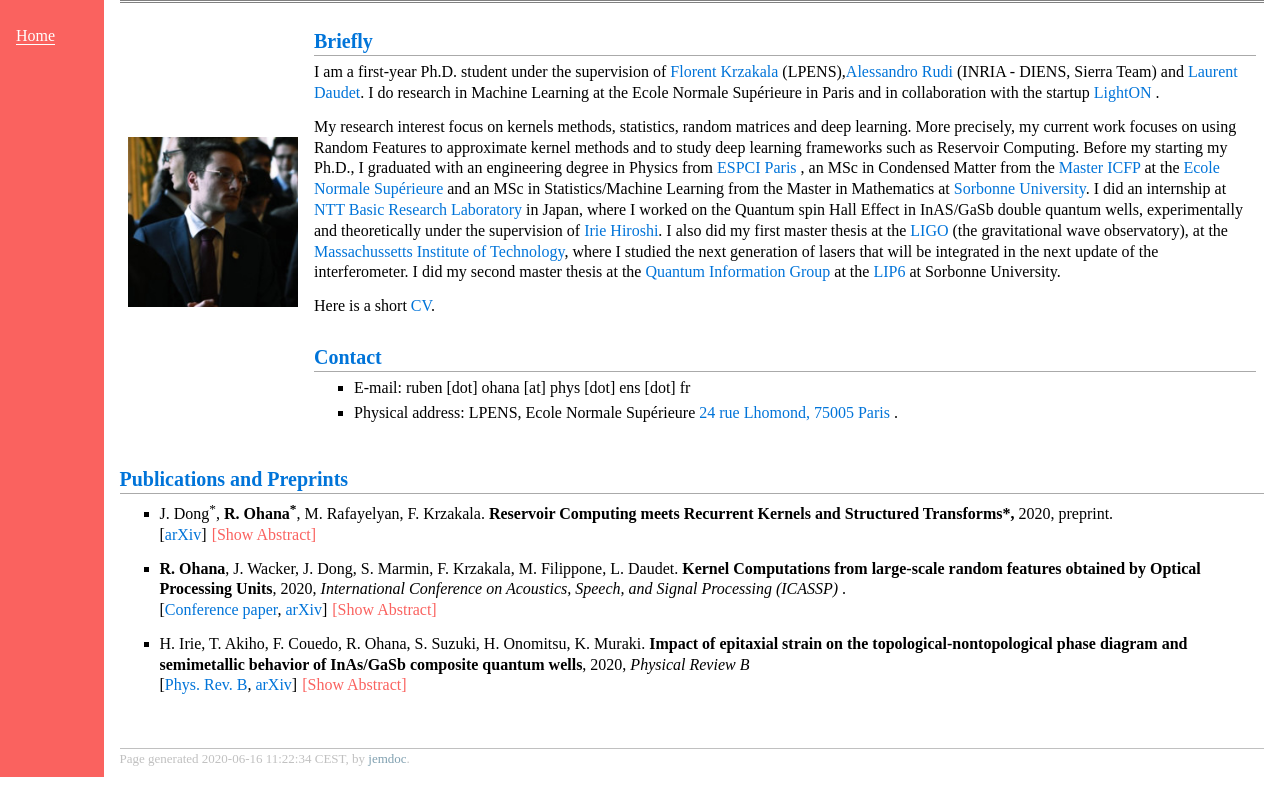
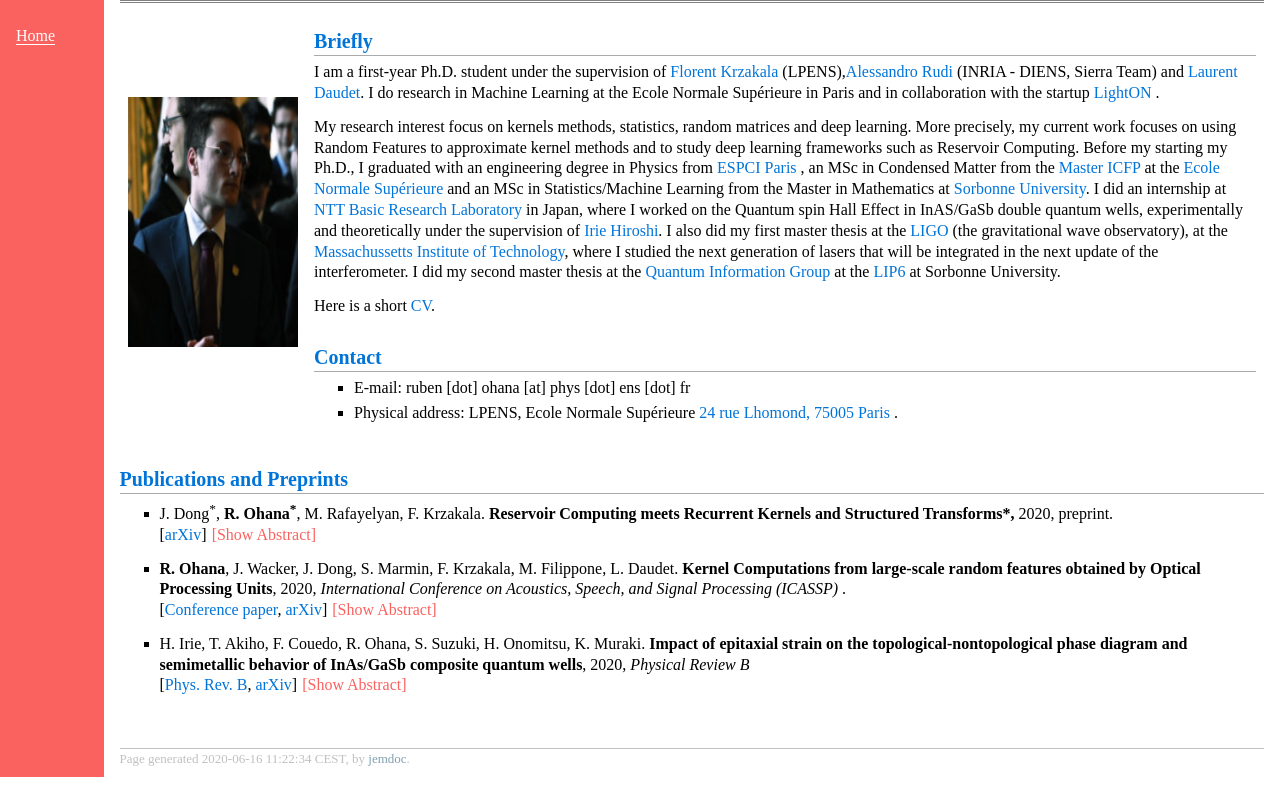
Before and after one commit to rubenohana/rubenohana.github.io, a plain HTML site: page index.html in a window 1280 px wide. Shown: the part 45-830 px from the top of the page. Drawn offline with nearby package versions, Linux system fonts and the light colour scheme.

Commit message:
Add files via upload

```diff
--- a/index.html
+++ b/index.html
@@ -19,7 +19,7 @@
 <h1>Ruben Ohana</h1>
 </div>
 <table class="imgtable"><tr><td>
-<img src="photo.jpg" alt="" width="170px" />&nbsp;</td>
+<img src="photo.jpg" alt="" width="170px" height="250px" />&nbsp;</td>
 <td align="left"><h2>Briefly</h2>
 
 <p> I am a first-year Ph.D. student under the supervision of <a href="https://florentkrzakala.com/"> Florent Krzakala</a> (LPENS),<a href="https://www.di.ens.fr/~rudi/">Alessandro Rudi</a> (INRIA - DIENS, Sierra Team) and  <a href="https://scholar.google.fr/citations?user=PCIAcfUAAAAJ&hl=en">Laurent Daudet</a>. I do research in Machine Learning at the Ecole Normale Supérieure in Paris and in collaboration with the startup <a href="https://lighton.ai/" > LightON </a>.
```
